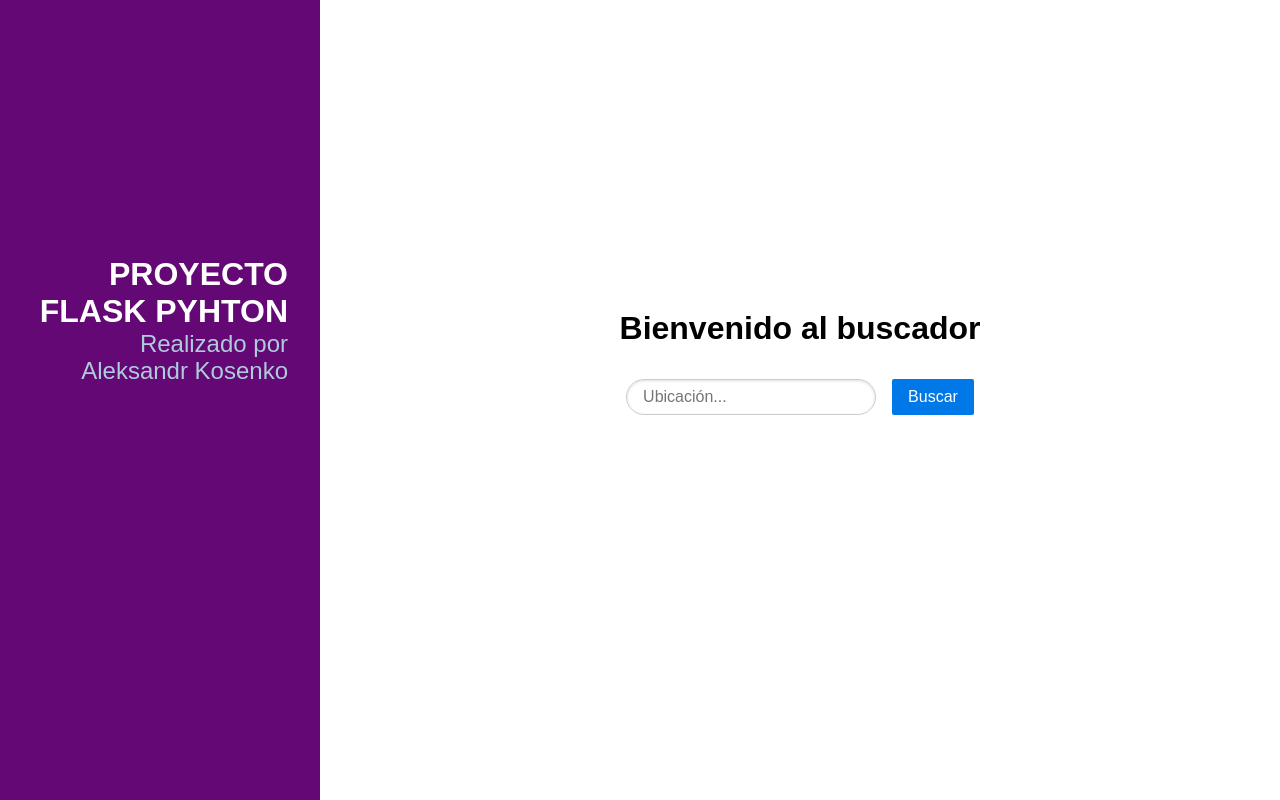
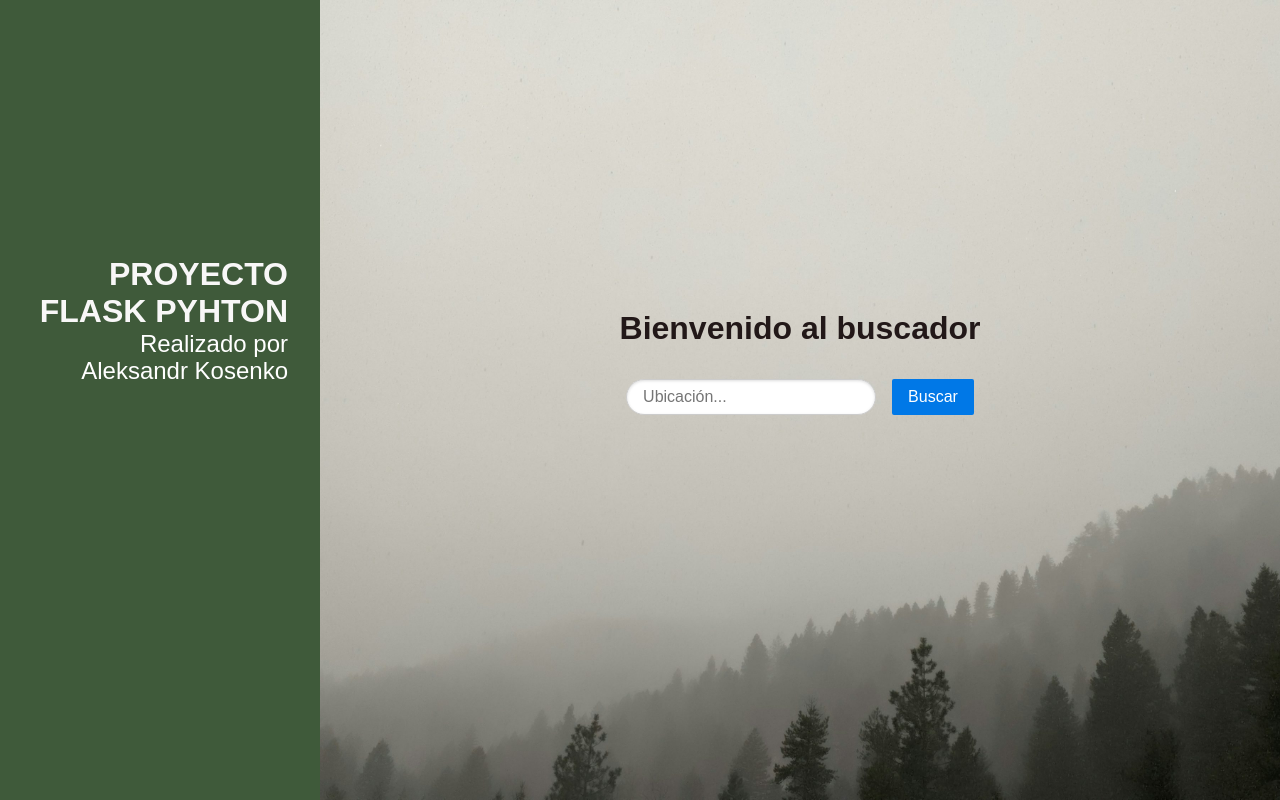
Before and after one commit to aleksanko2025/Flask_project, a Flask app: page /inicio in a window 1280 px wide. Run offline with Flask 3, Linux system fonts and the light colour scheme.

Commit message:
Cambiado los fondos y colores

```diff
--- a/static/css/pure/portada-style.css
+++ b/static/css/pure/portada-style.css
@@ -1,5 +1,9 @@
 body {
-    background-color: blueviolet;
+    background-image: url('/static/img/backmain4.jpeg');
+    background-size: cover;
+    background-position: center;
+    background-repeat: no-repeat;
+    min-height: 100vh;
     margin: 0;
     padding: 0;
     min-height: 100vh; /* Ocupa toda la altura de la pantalla */
--- a/static/css/styles.css
+++ b/static/css/styles.css
@@ -60,8 +60,8 @@ h3 {
 }
 
 .sidebar {
-    background: rgb(99, 8, 117);
-    color: #fff;
+    background-color: #3f5a3a;
+    color: #f8f7f7;
 
 }
 
@@ -74,7 +74,7 @@ h3 {
 }
 .brand-tagline {
     font-weight: 300;
-    color: rgb(176, 202, 219);
+    color: rgb(255, 255, 255);
 }
 
 .nav-list {
@@ -113,7 +113,11 @@ h3 {
 }
 
 .content {
-    padding: 2em 1em 0;
+    background-image: url('/static/img/backmain4.jpeg');
+    background-size: cover;
+    background-position: center;
+    background-repeat: no-repeat;
+    min-height: 100vh;
 }
 
 .post {
@@ -193,6 +197,7 @@ h3 {
   margin-bottom: 15px; /* Espacio entre filas */
   align-items: center; /* Alinea verticalmente */
   font-size: 16px;
+  color: #221818;
 }
 
 .item-lugar span {
@@ -218,6 +223,7 @@ h3 {
 
 .centered-header h1 {
     margin-bottom: 1rem;
+    color: #221818;
 }
 
 .centered-form {
--- a/templates/listas.html
+++ b/templates/listas.html
@@ -15,7 +15,7 @@
       <span class="nombre"><strong>{{ lugar.nombre }}</strong></span>
       <span class="ubicacion">{{ lugar.ubicación }}</span>
       <span class="tipo">Tipo: {{ lugar.tipo }}</span>
-      <a class="ver-link" href="{{ url_for('detalles', lugar_nombre=lugar.nombre) }}">Ver</a>
+      <a class="pure-button volver-boton" href="{{ url_for('detalles', lugar_nombre=lugar.nombre) }}">Ver mas</a>
     </li>
   {% endfor %}
 </ul>
```
Also changed, not shown: static/img/aside.avif (added), static/img/aside2.avif (added), static/img/backmain.jpeg (added), static/img/backmain2.avif (added), static/img/backmain3.jpeg (added), static/img/backmain4.jpeg (added), static/img/backmain5.jpg (added).
